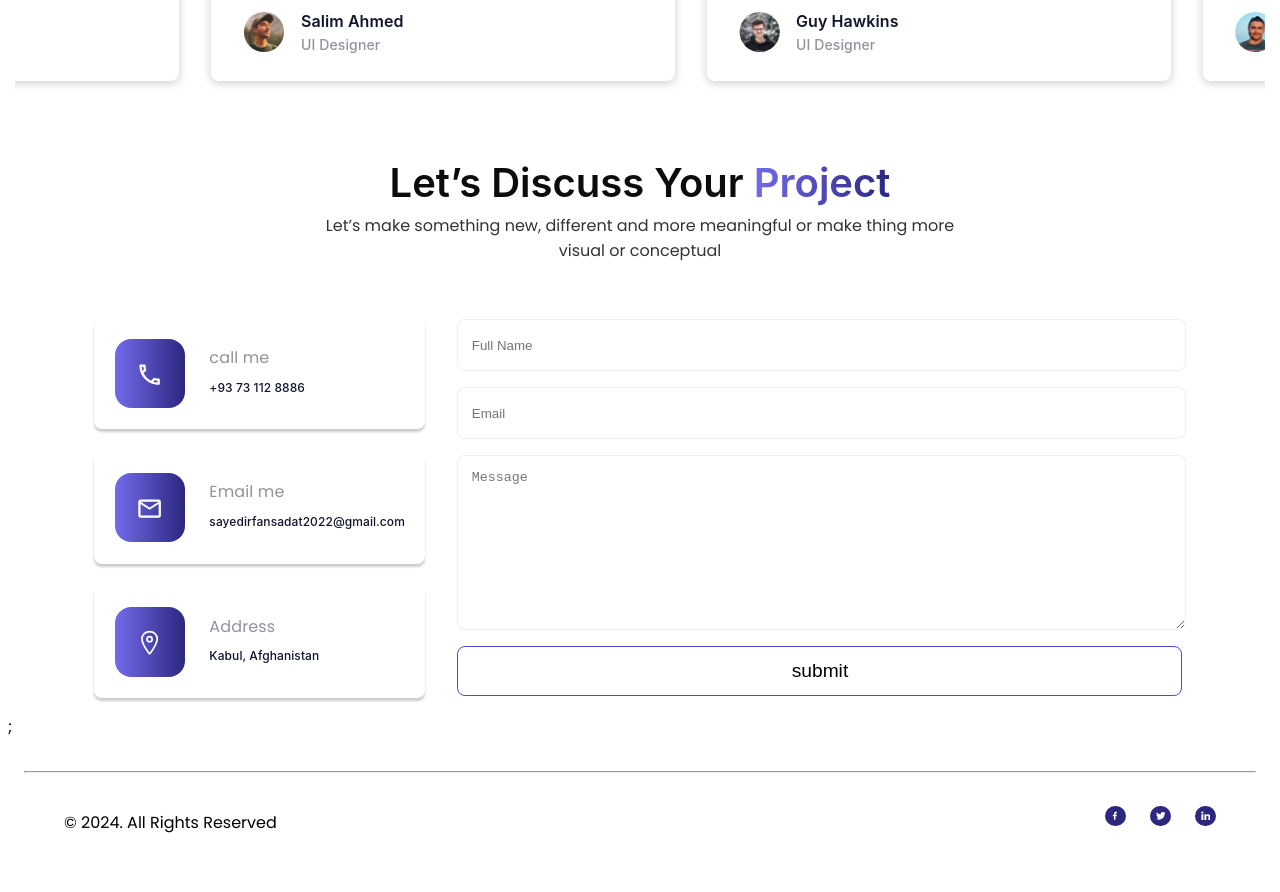
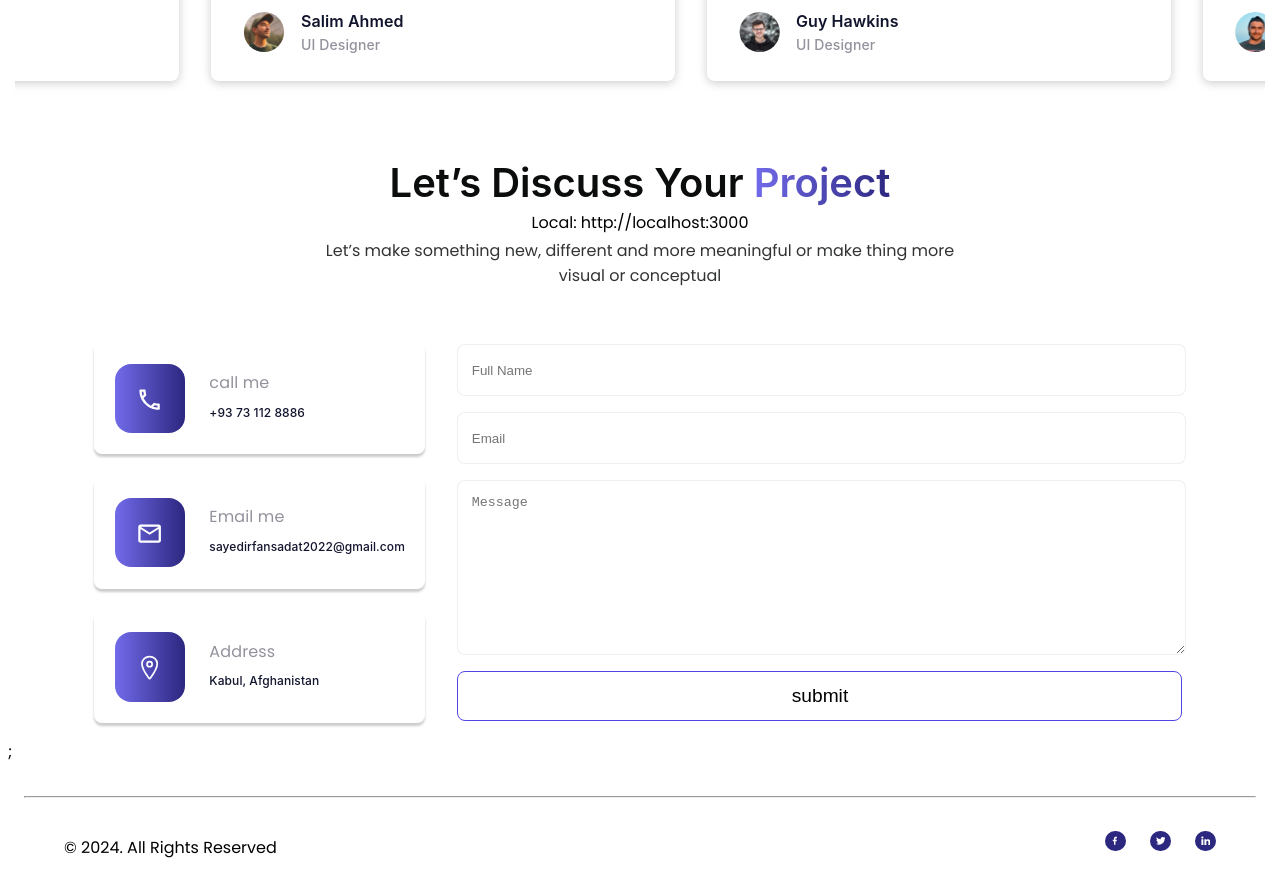
Before and after one commit to zainabturkmen/S-I-S, a React (Create React App) app: page / in a window 1280 px wide. Shown: the part 3060-3952 px from the top of the page. Before the commit the page ends 3927 px from the top, so only its background shows below. Built offline with nearby package versions, Linux system fonts and the light colour scheme.

Commit message:
adding updates

```diff
--- a/src/components/Contact.js
+++ b/src/components/Contact.js
@@ -19,6 +19,7 @@ const Contact = () => {
       .then(
         () => {
           console.log("SUCCESS!");
+          form.current.reset();
         },
         (error) => {
           console.log("FAILED...", error.text);
@@ -32,7 +33,8 @@ const Contact = () => {
         <div className="title">
           <h1>
             Let’s Discuss Your <span>Project</span>
-          </h1>
+          </h1>{" "}
+          Local: http://localhost:3000
           <p>
             Let’s make something new, different and more meaningful or make
             thing more visual or conceptual
```
